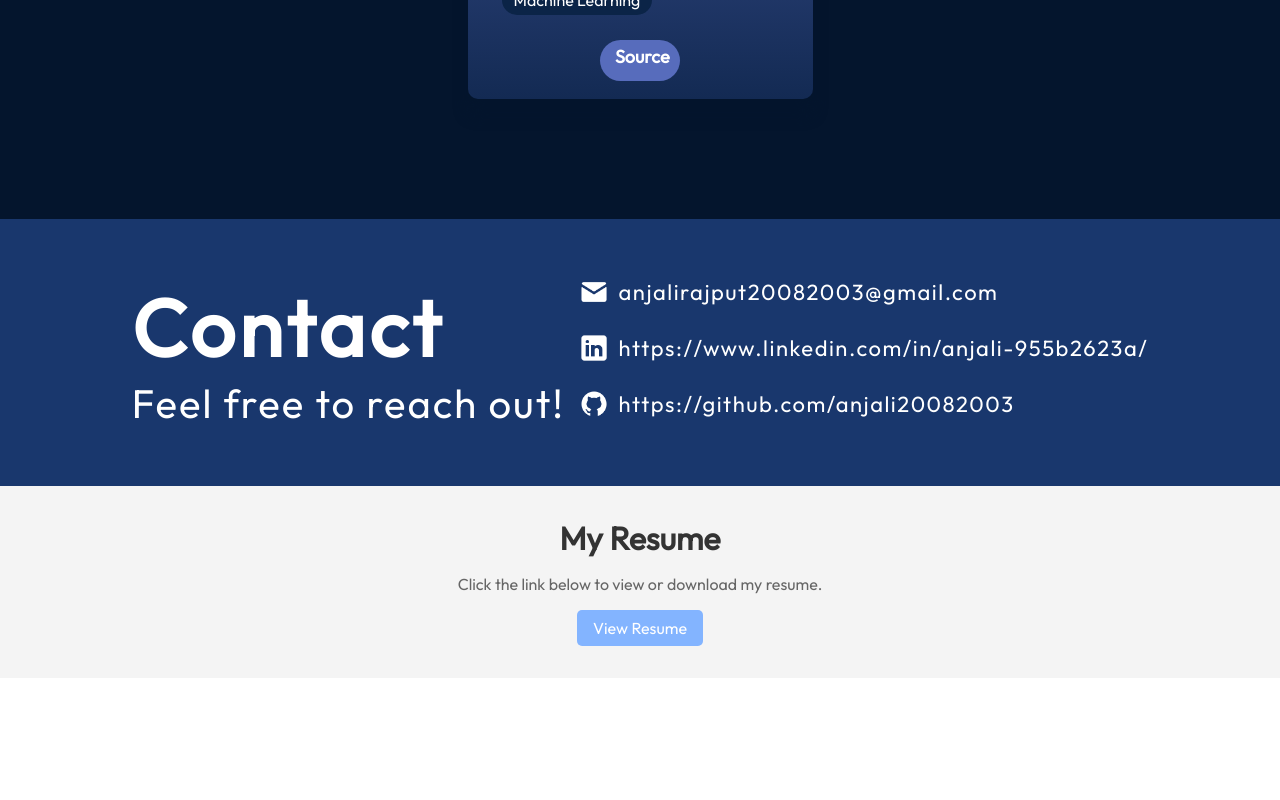
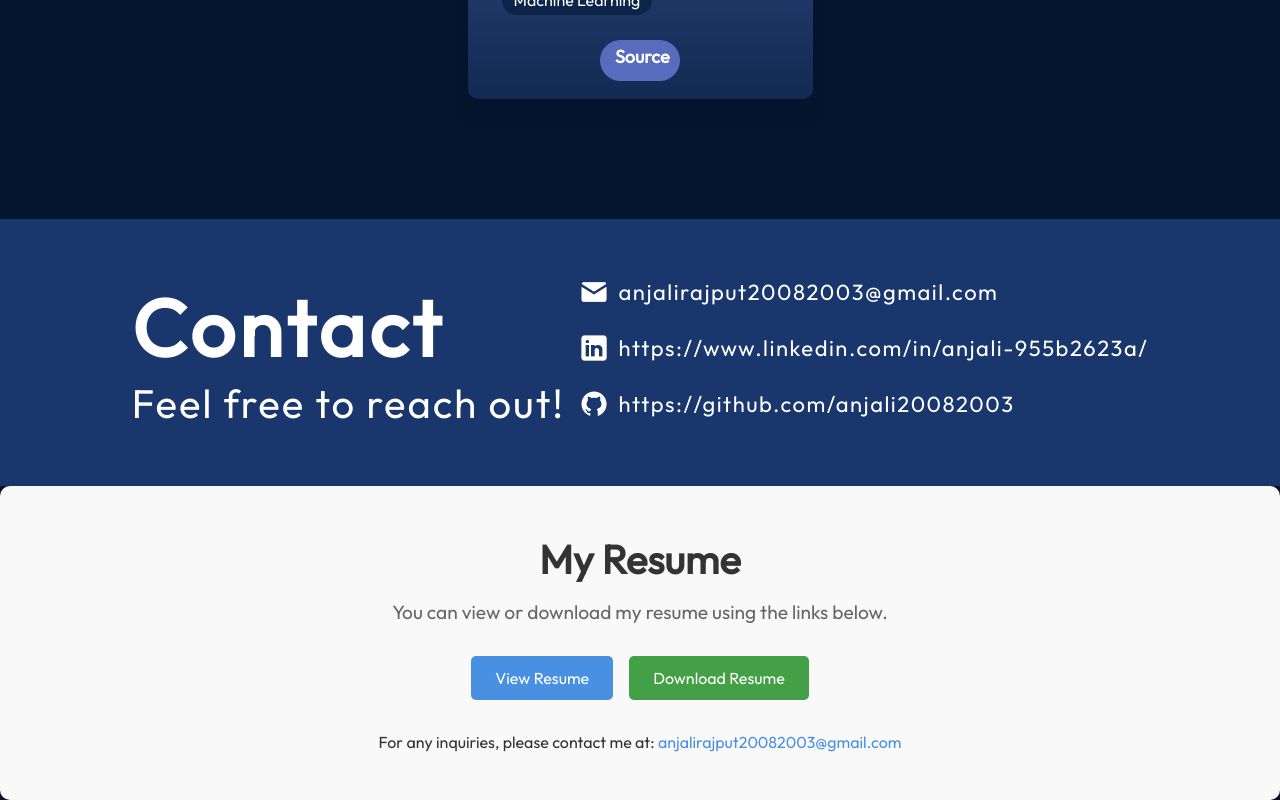
Before and after one commit to anjali20082003/anjali20082003.github.io, a React (Vite) app: page / in a window 1280 px wide. Shown: the part 2834-3634 px from the top of the page. Before the commit the page ends 3512 px from the top, so only its background shows below. Built offline with nearby package versions, Linux system fonts and the light colour scheme.

Commit message:
Update deployment settings

```diff
--- a/src/components/Resume/Resume.jsx
+++ b/src/components/Resume/Resume.jsx
@@ -7,11 +7,19 @@ const Resume = () => {
     <div className={styles.resumeContainer} id="resume">
       <h1 className={styles.heading}>My Resume</h1>
       <p className={styles.description}>
-        Click the link below to view or download my resume.
+      You can view or download my resume using the links below.
       </p>
-      <a href="Resume.pdf" target="_blank" rel="noopener noreferrer" className={styles.resumeLink}>
-        View Resume
-      </a>
+      <div className={styles.buttonContainer}>
+        <a href="Resume.pdf" target="_blank" rel="noopener noreferrer" className={styles.resumeLink}>
+          View Resume
+        </a>
+        <a href="Resume.pdf" download className={styles.downloadLink}>
+          Download Resume
+        </a>
+      </div>
+      <p className={styles.contactInfo}>
+        For any inquiries, please contact me at: <a href="mailto:your-anjalirajput20082003@gmail.com.com">anjalirajput20082003@gmail.com</a>
+      </p>
     </div>
   );
 };
--- a/src/components/Resume/Resume.module.css
+++ b/src/components/Resume/Resume.module.css
@@ -2,30 +2,66 @@
 
 .resumeContainer {
   text-align: center;
-    padding: 2rem;
-    background-color: #f4f4f4;
+  padding: 3rem;
+  background-color: #f9f9f9; /* Light grey background for a clean look */
+  border-radius: 10px;
+  box-shadow: 0 4px 8px rgba(0, 0, 0, 0.1);
 }
 
 .heading {
-    font-size: 2rem;
-    color: #333;
+  font-size: 2.5rem;
+  color: #333; /* Dark grey for a classic look */
+  margin-bottom: 1rem;
 }
 
 .description {
   margin: 1rem 0;
+  font-size: 1.2rem;
+  color: #666; /* Medium grey for better readability */
+}
+
+.buttonContainer {
+  margin: 1.5rem 0;
+}
+
+.resumeLink,
+.downloadLink {
+  display: inline-block;
+  padding: 0.75rem 1.5rem;
+  margin: 0.5rem;
+  color: white;
+  text-decoration: none;
+  border-radius: 5px;
   font-size: 1rem;
-    color: #666;
 }
 
 .resumeLink {
-    display: inline-block;
-    padding: 0.5rem 1rem;
-    background-color: #83B4FF;
-    color: white;
-    text-decoration: none;
-    border-radius: 5px;
+  background-color: #4a90e2; /* Professional blue for view button */
 }
 
 .resumeLink:hover {
-    background-color: #6699cc;
+  background-color: #357abd; /* Darker blue on hover */
 }
+
+.downloadLink {
+  background-color: #43a047; /* Green for download button */
+}
+
+.downloadLink:hover {
+  background-color: #388e3c; /* Darker green on hover */
+}
+
+.contactInfo {
+  margin-top: 1rem;
+  font-size: 1rem;
+  color: #333; /* Dark grey for contact info */
+}
+
+.contactInfo a {
+  color: #4a90e2; /* Blue for email link */
+  text-decoration: none;
+}
+
+.contactInfo a:hover {
+  text-decoration: underline;
+}
```
Lines whose indentation alone changed are shown as unchanged.
